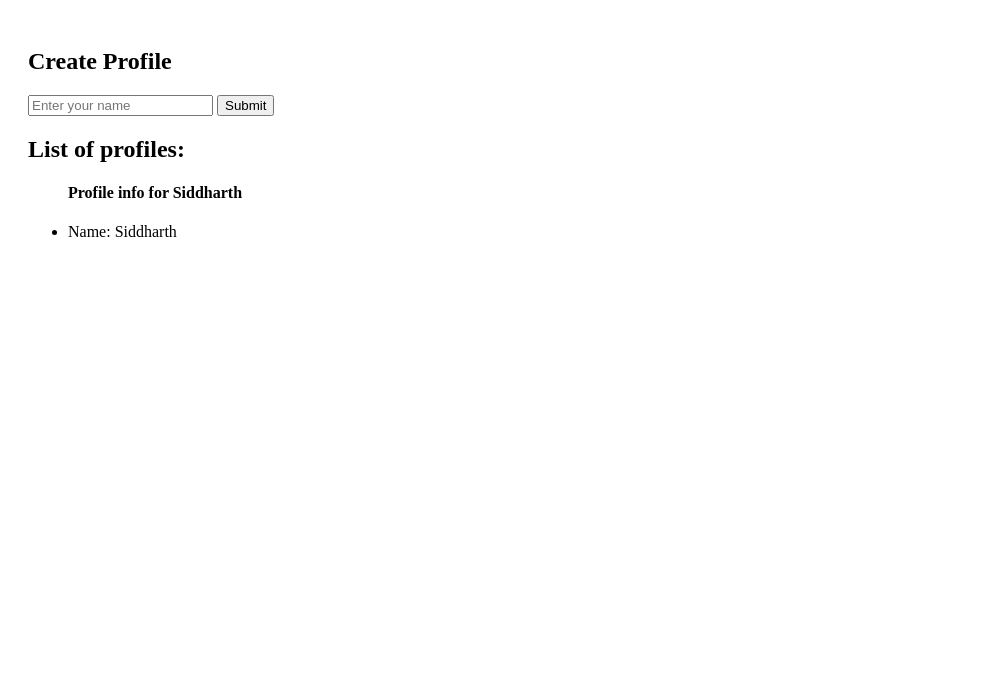
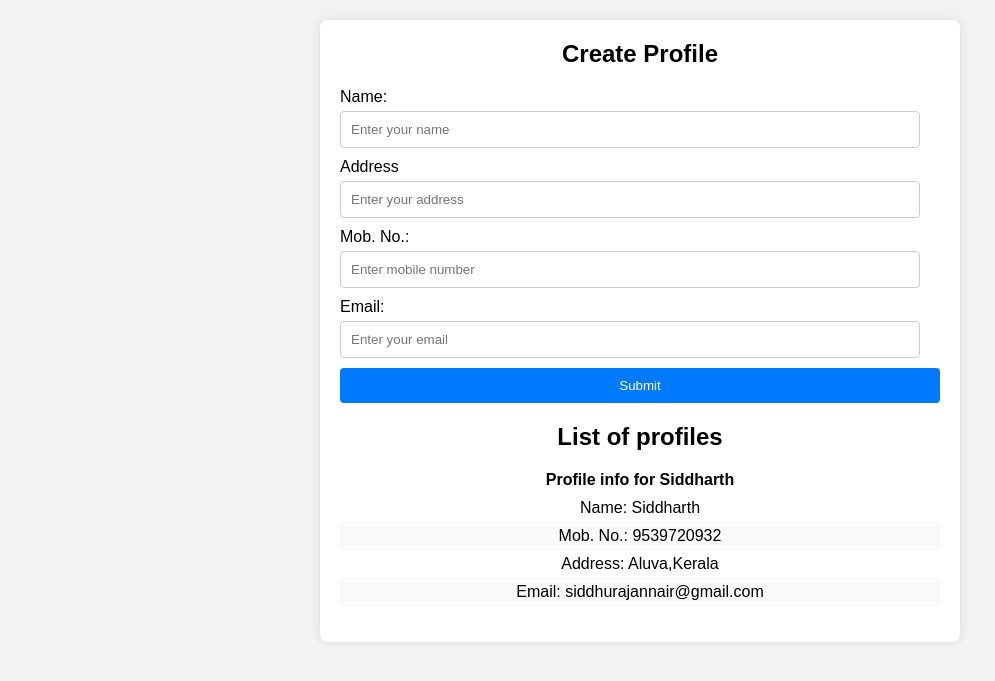
Before and after one commit to Regalia-Banshee/django_projects, a Django app: template mysite/templates/profile.html in a window 1280 px wide. Shown: the top 681 px of the page, without its empty margins (0-995 px from the left). Run offline with Django 5.2, Linux system fonts and the light colour scheme; the template is opened without the code that fills it: values that come from a table or form of the project are taken from there, others are empty; data comes from the database, SQL or seed files in the repository; both versions use the stored data as it was after the commit.

Commit message:
Templates_Second_Commit

```diff
--- a/mysite/myapp/models.py
+++ b/mysite/myapp/models.py
@@ -1,4 +1,7 @@
 from django.db import models
 
 class Profile(models.Model):
-    name=models.CharField(max_length=255)
+    name=models.CharField(max_length=255,default='Unknown')
+    email=models.EmailField(max_length=320,default='Unknown')
+    address=models.TextField(default='Unknown')
+    mobile_number=models.CharField(max_length=255,default='Unknown')
--- a/mysite/mysite/urls.py
+++ b/mysite/mysite/urls.py
@@ -18,8 +18,12 @@ from django.contrib import admin
 from django.urls import path
 from myapp.views import welcome
 from myapp.views import ProfileView
+from myapp.views import get_profile_by_name
+#from myapp.views import update_email
 urlpatterns = [
     path("admin/", admin.site.urls),
     path("espanol/", welcome, name="welcome"),
     path("name/",ProfileView,name="profile"),
+    path("profile/<str:name>/",get_profile_by_name,name="get_profile_by_name"),
+    #path("profile/<str:name>/email",update_email,name="update_email"),
 ]
--- a/mysite/templates/profile.html
+++ b/mysite/templates/profile.html
@@ -3,22 +3,100 @@
     <head>
         <meta charset="utf-8">
         <title>Profile Directory</title>
+        <style>
+            body {
+                font-family: Arial, sans-serif;
+                margin: 0;
+                padding: 0;
+                background-color: #f2f2f2;
+            }
+
+            .container {
+                max-width: 600px;
+                margin: 20px auto;
+                padding: 20px;
+                background-color: #fff;
+                border-radius: 8px;
+                box-shadow: 0 0 10px rgba(0, 0, 0, 0.1);
+            }
+
+            h2 {
+                margin-top: 0;
+                text-align: center;
+            }
+
+            form {
+                margin-bottom: 20px;
+            }
+
+            label {
+                display: block;
+                margin-bottom: 5px;
+            }
+
+            input[type="text"],
+            input[type="email"] {
+                width: calc(100% - 20px);
+                padding: 10px;
+                margin-bottom: 10px;
+                border: 1px solid #ccc;
+                border-radius: 4px;
+                box-sizing: border-box;
+            }
+
+            button {
+                width: 100%;
+                padding: 10px;
+                background-color: #007bff;
+                color: #fff;
+                border: none;
+                border-radius: 4px;
+                cursor: pointer;
+            }
+
+            ul {
+                list-style-type: none;
+                padding: 0;
+                text-align: center;
+            }
+
+            ul li {
+                padding: 5px 0;
+            }
+
+            ul li:nth-child(odd) {
+                background-color: #f9f9f9;
+            }
+
+            h4 {
+                margin-top: 20px;
+                margin-bottom: 5px;
+            }
+        </style>
     </head>
     <body>
-<div style="padding: 20px;">
+        <div class="container">
             <h2>Create Profile</h2>
-
             <form method="POST" action="{% url 'profile' %}">
                 {% csrf_token %}
-        <input type="text" name="name" placeholder="Enter your name">
+                <label for="name">Name:</label>
+                <input type="text" name="name" placeholder="Enter your name"><br>
+                <label for="address">Address</label>
+                <input type="text" name="address" placeholder="Enter your address"><br>
+                <label for="mobile_number">Mob. No.:</label>
+                <input type="text" name="mobile_number" placeholder="Enter mobile number"><br>
+                <label for="email">Email:</label>
+                <input type="email" name="email" placeholder="Enter your email">
                 <button type="submit">Submit</button>
             </form>
-
-    <h2>List of profiles:</h2>
+            <h2>List of profiles</h2>
             <ul>
-        {% for stored_name in stored_names %}
-        <h4>Profile info for {{ stored_name.name }} </h4>
-        <li>Name: {{ stored_name.name }}</li>
+                {% for stored_profile in stored_profiles %}
+                <h4>Profile info for {{stored_profile.name}}</h4>
+                <li>Name: {{stored_profile.name}}</li>
+                <li>Mob. No.: {{stored_profile.mobile_number}}</li>
+                <li>Address: {{stored_profile.address}}</li>
+                <li>Email: {{stored_profile.email}}</li>
                 {% empty %}
                 <li>No names stored yet.</li>
                 {% endfor %}
```
Also changed, not shown: mysite/myapp/views.py (+27 -6 lines), mysite/db.sqlite3, mysite/myapp/migrations/0002_profile_address_profile_email_profile_mobile_number_and_more.py (added). Lines whose indentation alone changed are shown as unchanged.
